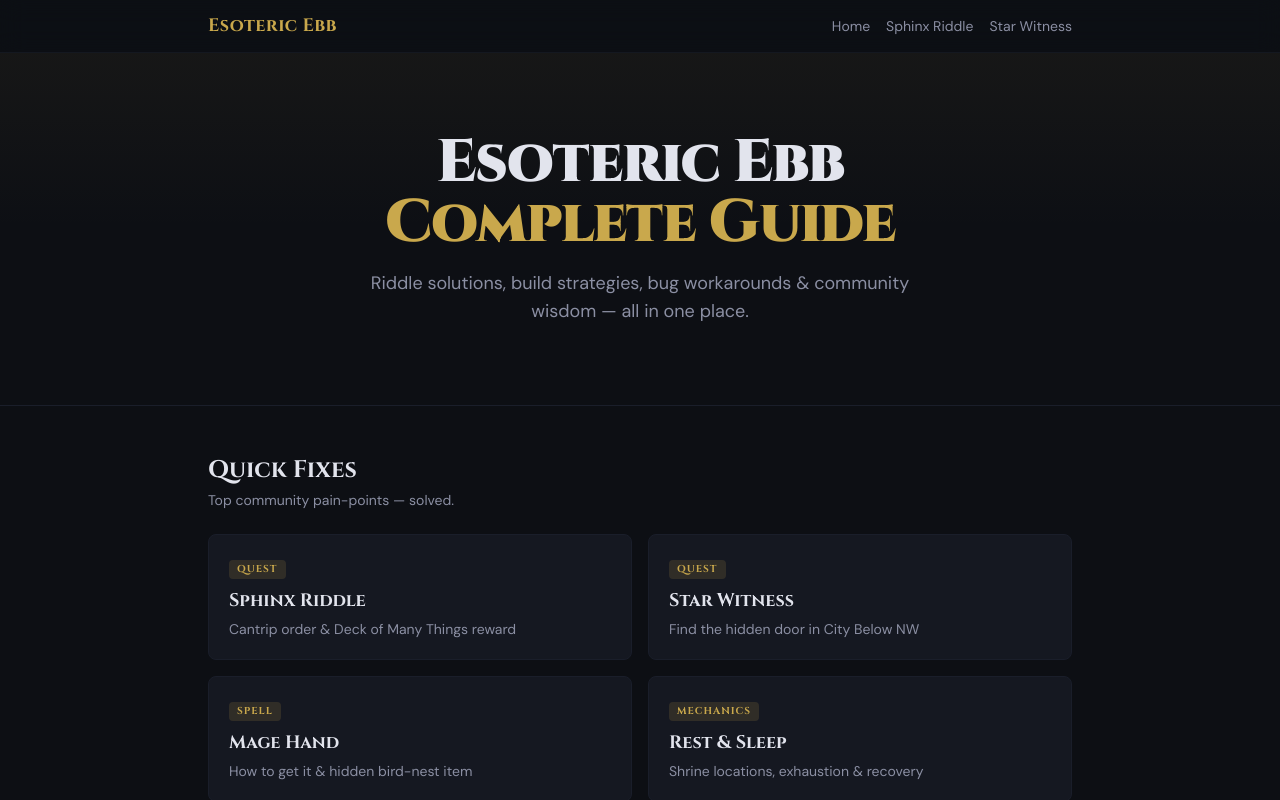
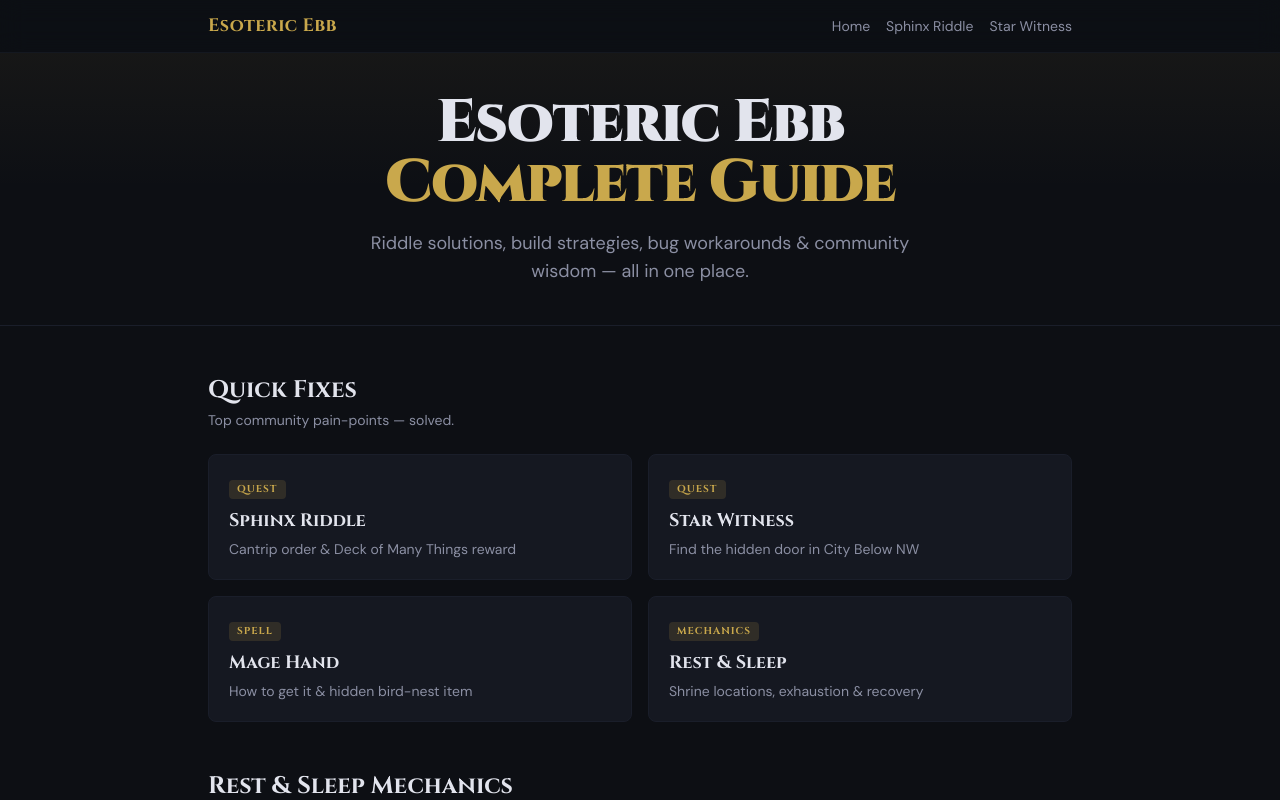
Before and after one commit to EricDuKK/esotericebb, a Next.js app: page / in a window 1280 px wide. Shown: the top 800 px of the page. Built offline with nearby package versions, Linux system fonts and the light colour scheme.

Commit message:
feat:修改hero区域

```diff
--- a/app/page.tsx
+++ b/app/page.tsx
@@ -24,7 +24,7 @@ export default function HomePage() {
       {/* Hero */}
       <section className="relative overflow-hidden border-b border-brand-card">
         <div className="absolute inset-0 bg-gradient-to-b from-brand-gold/5 via-transparent to-transparent" />
-        <div className="relative mx-auto max-w-4xl px-4 py-20 text-center">
+        <div className="relative mx-auto max-w-4xl px-4 py-10 text-center">
           <h1
             className="font-display text-4xl font-black leading-tight tracking-tight text-brand-text sm:text-5xl md:text-6xl animate-fade-up"
           >
```
